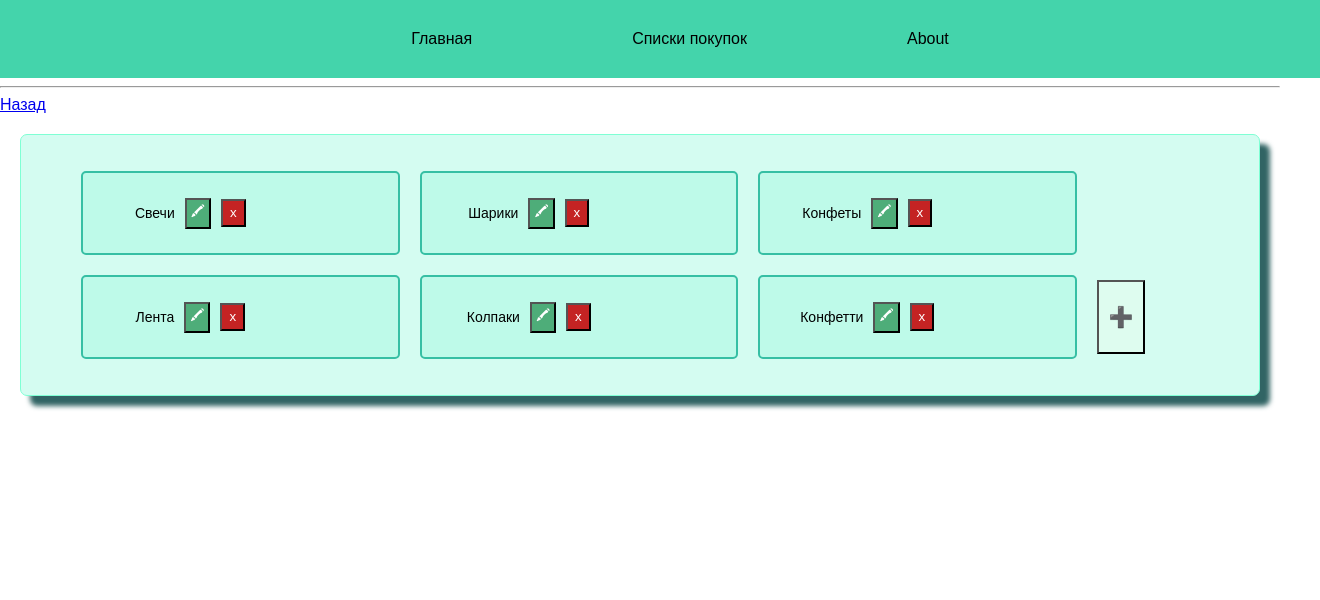
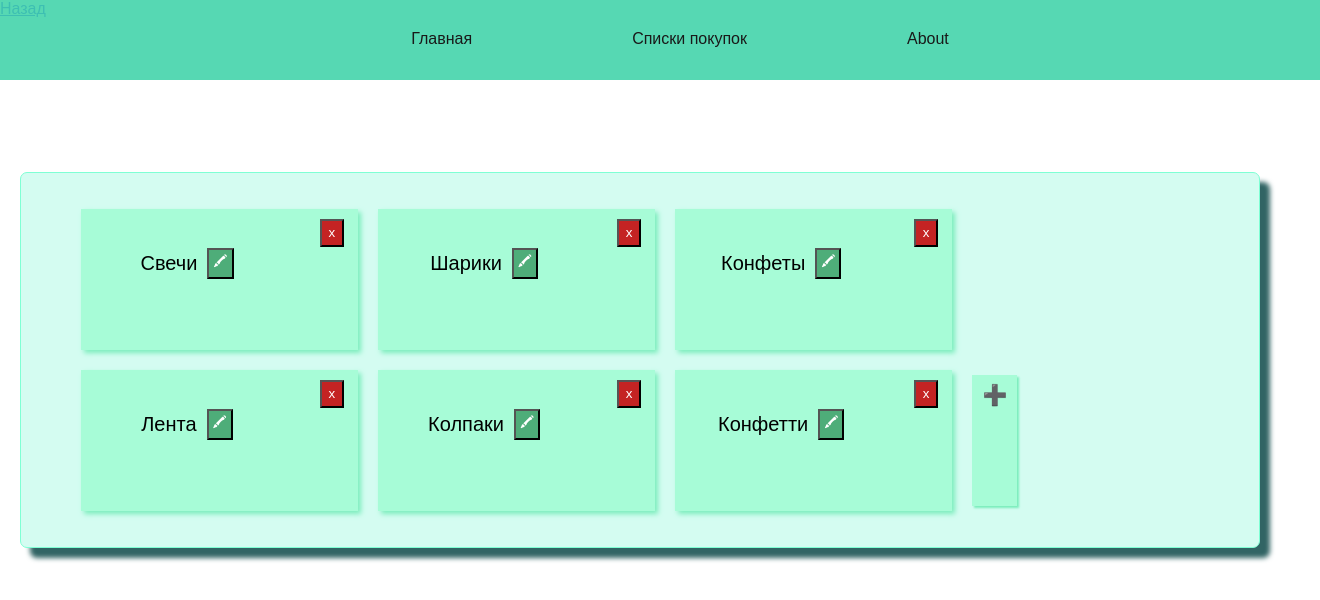
Before and after one commit to AnnaGerasim0va/ProjectWithShoppingList, a React (Create React App) app: page /mainList/0 in a window 1280 px wide. Shown: the top 600 px of the page, 1320 px wide, since content can reach past the window. Built offline with nearby package versions, Linux system fonts and the light colour scheme.

Commit message:
мелкие изменения по стилям

```diff
--- a/src/App.js
+++ b/src/App.js
@@ -7,131 +7,9 @@ import ShoppingList from "./Components/Lists/ShoppingList";
 import About from "./Components/Header/About";
 import Menu from "./Components/Header/Menu";
 import createBrowserHistory from "history/createBrowserHistory";
+import {LIST_FOR_B_DAY,LIST_FOR_WEEK, LIST_FOR_CHILDREN} from "./Components/Constants"
 
 const HISTORY = createBrowserHistory();
-
-const LIST_FOR_B_DAY = {
-  name: "На день рождения",
-  date: {
-    day: "12",
-    month: "июля",
-    year: "2019"
-  },
-  productsList: [
-    {
-      name: "Свечи",
-      discription: {},
-      isDone: false
-    },
-    {
-      name: "Шарики",
-      discription: {},
-      isDone: false
-    },
-    {
-      name: "Конфеты",
-      discription: {},
-      isDone: false
-    },
-    {
-      name: "Лента",
-      discription: {},
-      isDone: false
-    },
-    {
-      name: "Колпаки",
-      discription: {},
-      isDone: false
-    },
-    {
-      name: "Конфетти",
-      discription: {},
-      isDone: false
-    }
-  ]
-};
-
-const LIST_FOR_WEEK = {
-  name: "На неделю",
-  date: {
-    day: "09",
-    month: "июля",
-    year: "2019"
-  },
-  productsList: [
-    {
-      name: "Картофель",
-      discription: {},
-      isDone: false
-    },
-    {
-      name: "Помидоры",
-      discription: {},
-      isDone: false
-    },
-    {
-      name: "Огурцы",
-      discription: {},
-      isDone: false
-    },
-    {
-      name: "Яблоки",
-      discription: {},
-      isDone: false
-    },
-    {
-      name: "Мясо",
-      discription: {},
-      isDone: false
-    },
-    {
-      name: "Хлеб",
-      discription: {},
-      isDone: false
-    },
-    {
-      name: "Фасоль",
-      discription: {},
-      isDone: false
-    },
-    {
-      name: "Зелень",
-      discription: {},
-      isDone: false
-    }
-  ]
-};
-
-const LIST_FOR_CHILDREN = {
-  name: "Детям",
-  date: {
-    day: "18",
-    month: "июля",
-    year: "2019"
-  },
-  productsList: [
-    {
-      name: "Джинсы",
-      discription: {},
-      isDone: false
-    },
-    {
-      name: "Кроссовки",
-      discription: {},
-      isDone: false
-    },
-    {
-      name: "Футболка",
-      discription: {},
-      isDone: false
-    },
-    {
-      name: "Толстовка",
-      discription: {},
-      isDone: false
-    }
-  ]
-};
 
 class App extends Component {
   componentWillMount() {
--- /dev/null
+++ b/src/Components/Constants.js
@@ -0,0 +1,122 @@
+export const LIST_FOR_B_DAY = {
+  name: "На день рождения",
+  date: {
+    day: "12",
+    month: "июля",
+    year: "2019"
+  },
+  productsList: [
+    {
+      name: "Свечи",
+      discription: {},
+      isDone: false
+    },
+    {
+      name: "Шарики",
+      discription: {},
+      isDone: false
+    },
+    {
+      name: "Конфеты",
+      discription: {},
+      isDone: false
+    },
+    {
+      name: "Лента",
+      discription: {},
+      isDone: false
+    },
+    {
+      name: "Колпаки",
+      discription: {},
+      isDone: false
+    },
+    {
+      name: "Конфетти",
+      discription: {},
+      isDone: false
+    }
+  ]
+};
+
+export const LIST_FOR_WEEK = {
+  name: "На неделю",
+  date: {
+    day: "09",
+    month: "июля",
+    year: "2019"
+  },
+  productsList: [
+    {
+      name: "Картофель",
+      discription: {},
+      isDone: false
+    },
+    {
+      name: "Помидоры",
+      discription: {},
+      isDone: false
+    },
+    {
+      name: "Огурцы",
+      discription: {},
+      isDone: false
+    },
+    {
+      name: "Яблоки",
+      discription: {},
+      isDone: false
+    },
+    {
+      name: "Мясо",
+      discription: {},
+      isDone: false
+    },
+    {
+      name: "Хлеб",
+      discription: {},
+      isDone: false
+    },
+    {
+      name: "Фасоль",
+      discription: {},
+      isDone: false
+    },
+    {
+      name: "Зелень",
+      discription: {},
+      isDone: false
+    }
+  ]
+};
+
+export const LIST_FOR_CHILDREN = {
+  name: "Детям",
+  date: {
+    day: "18",
+    month: "июля",
+    year: "2019"
+  },
+  productsList: [
+    {
+      name: "Джинсы",
+      discription: {},
+      isDone: false
+    },
+    {
+      name: "Кроссовки",
+      discription: {},
+      isDone: false
+    },
+    {
+      name: "Футболка",
+      discription: {},
+      isDone: false
+    },
+    {
+      name: "Толстовка",
+      discription: {},
+      isDone: false
+    }
+  ]
+};
--- a/src/Components/Header/HeaderStyles.js
+++ b/src/Components/Header/HeaderStyles.js
@@ -2,12 +2,17 @@ import styled, { css } from "styled-components";
 import { Link } from "react-router-dom";
 
 export const Block = styled.div`
+  margin-top: 10%;
   display: flex;
   flex-direction: column;
   align-items: center;
 `;
 
 export const Header = styled.ul`
+  position: fixed;
+  top:0;
+  height: 10%;
+  opacity: 0.9;
   display: flex;
   justify-content: center;
   background-color: #44d4ab;
--- a/src/Components/Header/Menu.js
+++ b/src/Components/Header/Menu.js
@@ -1,5 +1,5 @@
 import React, { Component } from "react";
-import { Header, HeaderButton, StyledLink } from "../Header/HeaderStyles";
+import { Header, HeaderButton, StyledLink} from "../Header/HeaderStyles";
 
 class Menu extends Component {
   render() {
@@ -18,7 +18,6 @@ class Menu extends Component {
             <StyledLink to="/about">About</StyledLink>
           </HeaderButton>
         </Header>
-        <hr />
       </>
     );
   }
--- a/src/Components/Lists/AddProduct.js
+++ b/src/Components/Lists/AddProduct.js
@@ -47,7 +47,7 @@ class AddProduct extends Component {
         <ButtonAdd onClick={this.handleExpanedForAdd}>➕</ButtonAdd>
         {isExpandedForAdd && (
           <AddedBlock>
-            <div>Создание нового продукта</div>
+            <span>Создание нового продукта</span>
             <NewDescription
               onSaveClick={onSaveClick}
               changeDescription={this.AddDescription}
@@ -63,24 +63,26 @@ class AddProduct extends Component {
   }
 }
 
-export const ButtonAdd = styled.button`
+export const ButtonAdd = styled.div`
+  display: inline-block;
   padding: 8px 10px 9px 10px;
   margin: 15px 10px;
+  box-shadow: 2px 2px 2px #7bedbc;
   font-size: 20px;
-  background-color: #defcef;
+  background-color: #a7fcd7;
   :hover {
     cursor: pointer;
     background-color: #d4ffdf;
+    box-shadow: 2px 2px 2px #aff0d4;
   }
 `;
 
 export const AddedBlock = styled.div`
-  display: flex;
+  /* display: flex;
   justify-content: center;
-  align-items: center;
-  border: 2px solid #36bfa4;
-  border-radius: 5px;
-  background: #befae9;
+  align-items: center; */
+  background-color: #a7fcd7;
+  box-shadow: 3px 3px 5px #7bedbc;
   padding: 10px;
   margin: 10px;
 `;
--- a/src/Components/Lists/Description.js
+++ b/src/Components/Lists/Description.js
@@ -5,9 +5,11 @@ class Description extends Component {
 
       render(){
           const{
-              product: { name, id },
+            product,
+              product: { description },
 
             }=this.props;
+console.log('product', product);
 
           return(
               <ChangeBlock>
--- a/src/Components/Lists/MainList.js
+++ b/src/Components/Lists/MainList.js
@@ -50,7 +50,7 @@ class MainList extends Component {
     const { listsArray, newListName } = this.state;
 
     return (
-      <div>
+      <StyledDiv>
         <div className="header">
           <Header>Списки покупок</Header>
         </div>
@@ -66,10 +66,14 @@ class MainList extends Component {
             </ListBlock>
           );
         })}
-      </div>
+      </StyledDiv>
     );
   }
 }
+
+export const StyledDiv = styled.div`
+margin-top:12%;
+`;
 
 export const Header = styled.h2`
   text-align: center;
--- a/src/Components/Lists/NewDescription.js
+++ b/src/Components/Lists/NewDescription.js
@@ -28,7 +28,7 @@ class Description extends Component {
           value={description ? description.price : ""}
           onChange={changeDescription("price")}
         />
-        <button onClick={onSaveClick(product, id)}>Сохранить изменения</button>
+        <button onClick={onSaveClick(product, id)}>✔</button>
       </ChangeBlock>
     );
   }
--- a/src/Components/Lists/Product.js
+++ b/src/Components/Lists/Product.js
@@ -56,7 +56,7 @@ class Product extends Component {
       onProductClick,
       onDeleteClick,
       onSaveClick,
-      productIndex,
+      productIndex
     } = this.props;
     const { product, newProduct, isExpanded, newName } = this.state;
     console.log("newProduct", newProduct);
@@ -64,11 +64,14 @@ class Product extends Component {
 
     return (
       <ListElement>
-        <Title isDone={isDone} onClick={onProductClick(productIndex)}>
-          {product.name}
-        </Title>
-        <ButtonChange onClick={this.handleExpand()}>🖍</ButtonChange>
         <ButtonDelete onClick={onDeleteClick(productIndex)}>х</ButtonDelete>
+        <StyledDiv>
+          <Title isDone={isDone} onClick={onProductClick(productIndex)}>
+            {product.name}
+          </Title>
+          <ButtonChange onClick={this.handleExpand()}>🖍</ButtonChange>
+        </StyledDiv>
+
         {isExpanded ? (
           <NewDescription
             product={newProduct}
@@ -80,14 +83,13 @@ class Product extends Component {
         ) : (
           <Description product={product} id={productIndex} />
         )}
-
       </ListElement>
     );
   }
 }
 
 export const Title = styled.p`
-  font-size: 14px;
+  font-size: 20px;
   margin: 0 10px;
   ${p =>
     p.isDone &&
@@ -109,17 +111,23 @@ export const Title = styled.p`
 
 export const ListElement = styled.li`
   width: 25%;
-  display: flex;
-  justify-content: center;
-  align-items: center;
-  border: 2px solid #36bfa4;
-  border-radius: 5px;
-  background: #befae9;
+  background-color: #a7fcd7;
+  box-shadow: 3px 3px 5px #7bedbc;
   padding: 10px;
   margin: 10px;
 `;
 
+export const StyledDiv = styled.div`
+  margin: 1px;
+  width: 70%;
+  display: flex;
+  justify-content: center;
+  align-items: center;
+`;
+
 export const ButtonDelete = styled.button`
+  position: relative;
+  left: 85%;
   padding: 4px 7px 5px 7px;
   background-color: #c42323;
   color: white;
--- a/src/Components/Lists/ShoppingList.js
+++ b/src/Components/Lists/ShoppingList.js
@@ -48,8 +48,13 @@ class ShoppingList extends Component {
     //принимаем новый продукт
     const { currentList } = this.state;
     //добавляем новый продукт в массив продуктов текущего списка
-    currentList.productsList.push(product);
-    this.setState({ currentList });
+    if(product.name){
+      currentList.productsList.push(product);
+      this.setState({ currentList });
+    } else{
+      alert("Введите имя продукта");
+    }
+
   };
 
   render() {
@@ -87,6 +92,7 @@ class ShoppingList extends Component {
 export const ListBlock = styled.div`
   padding: 10px;
   margin: 20px;
+  margin-top: 12%;
   background-color: #d4fcf1;
   display: flex;
   justify-content: space-between;
```
